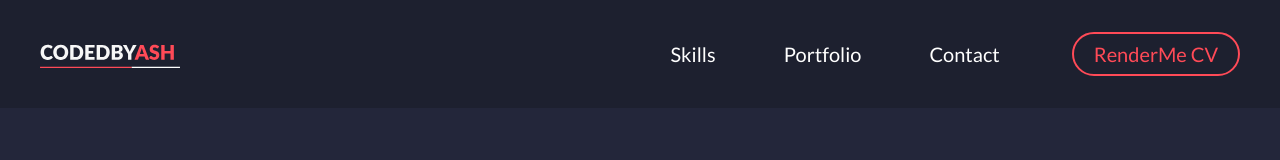
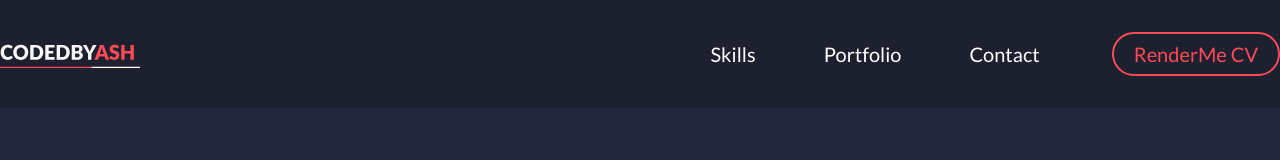
Before and after one commit to Ashley06Williams/My-portfolio, a Next.js app: page / in a window 1280 px wide. Shown: the top 160 px of the page. Built offline with nearby package versions, Linux system fonts and the light colour scheme.

Commit message:
Increased nav max width

```diff
--- a/src/components/header-section.tsx
+++ b/src/components/header-section.tsx
@@ -35,7 +35,7 @@
 
   return (
     <nav className="w-full fixed backdrop-blur-[11px] bg-blueGrey-dark  flex flex-wrap justify-center mx-auto py-8 items-center  z-50 px-4 md:px-0 ">
-      <div className="max-w-[1200px] mx-auto flex items-center justify-between w-full">
+      <div className="max-w-[1400px] mx-auto flex items-center justify-between w-full">
         <a
           href="/"
           onClick={handleHomeClick}
```
